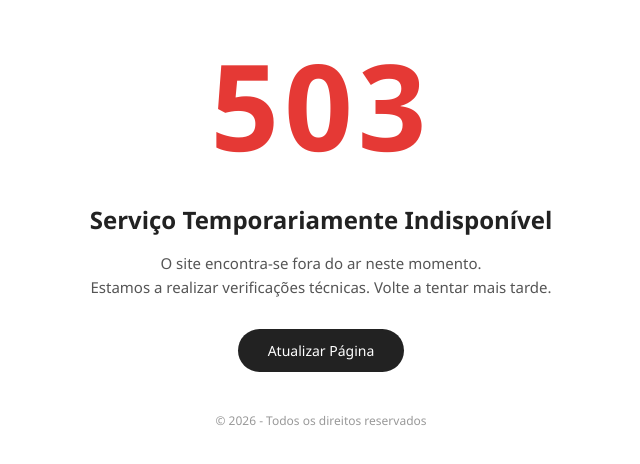
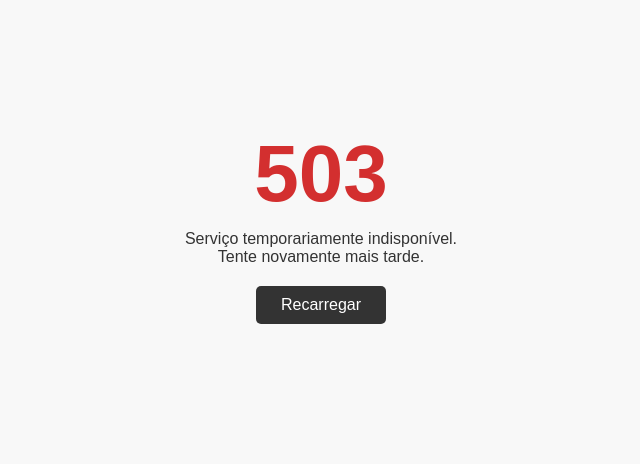
Before and after one commit to EmanuelComba/INDISPONIVEL-503, a plain HTML site: page index.html in a window 1280 px wide. Shown: the part 174-638 px from the top of the page, without its empty margins (319-959 px from the left). Drawn offline with Linux system fonts and the light colour scheme.

Commit message:
Revise 503 error page layout and styles

```diff
--- a/index.html
+++ b/index.html
@@ -1,89 +1,55 @@
 <!DOCTYPE html>
-<html lang="pt-BR">
+<html lang="pt">
 <head>
 <meta charset="UTF-8">
-  <title>503 - Serviço Indisponível</title>
 <meta name="viewport" content="width=device-width, initial-scale=1.0">
+<title>503 - Indisponível</title>
 
 <style>
   body {
     margin: 0;
     height: 100vh;
-      background: #ffffff;
     display: flex;
+    justify-content: center;
     align-items: center;
-      justify-content: center;
-      font-family: "Segoe UI", Arial, sans-serif;
-      color: #222;
-    }
-
-    .wrapper {
+    font-family: Arial, sans-serif;
+    background: #f8f8f8;
+    color: #333;
     text-align: center;
-      max-width: 600px;
-      padding: 20px;
-    }
-
-    .error-code {
-      font-size: 120px;
-      font-weight: 800;
-      color: #e53935;
-      margin-bottom: 10px;
-      letter-spacing: 5px;
   }
 
   h1 {
-      font-size: 24px;
-      margin-bottom: 15px;
-      font-weight: 600;
+    font-size: 80px;
+    margin: 0;
+    color: #d32f2f;
   }
 
   p {
-      font-size: 15px;
-      color: #555;
-      line-height: 1.6;
-      margin-bottom: 30px;
+    font-size: 16px;
+    margin: 10px 0 20px;
   }
 
-    .btn-retry {
+  a {
     display: inline-block;
-      padding: 12px 30px;
-      background: #222;
+    padding: 10px 25px;
+    background: #333;
     color: #fff;
     text-decoration: none;
-      border-radius: 30px;
-      font-size: 14px;
-      transition: 0.3s ease;
+    border-radius: 5px;
   }
 
-    .btn-retry:hover {
-      background: #e53935;
-    }
-
-    .footer {
-      margin-top: 40px;
-      font-size: 12px;
-      color: #999;
+  a:hover {
+    background: #d32f2f;
   }
 </style>
 </head>
+
 <body>
 
-  <div class="wrapper">
-    <div class="error-code">503</div>
-
-    <h1>Serviço Temporariamente Indisponível</h1>
-
-    <p>
-      O site encontra-se fora do ar neste momento.<br>
-      Estamos a realizar verificações técnicas.
-      Volte a tentar mais tarde.
-    </p>
-
-    <a href="" class="btn-retry">Atualizar Página</a>
-
-    <div class="footer">
-      © 2026 - Todos os direitos reservados
-    </div>
+<div>
+  <h1>503</h1>
+  <p>Serviço temporariamente indisponível.<br>Tente novamente mais tarde.</p>
+  <a href="">Recarregar</a>
 </div>
 
 </body>
```
Lines whose indentation alone changed are shown as unchanged.
